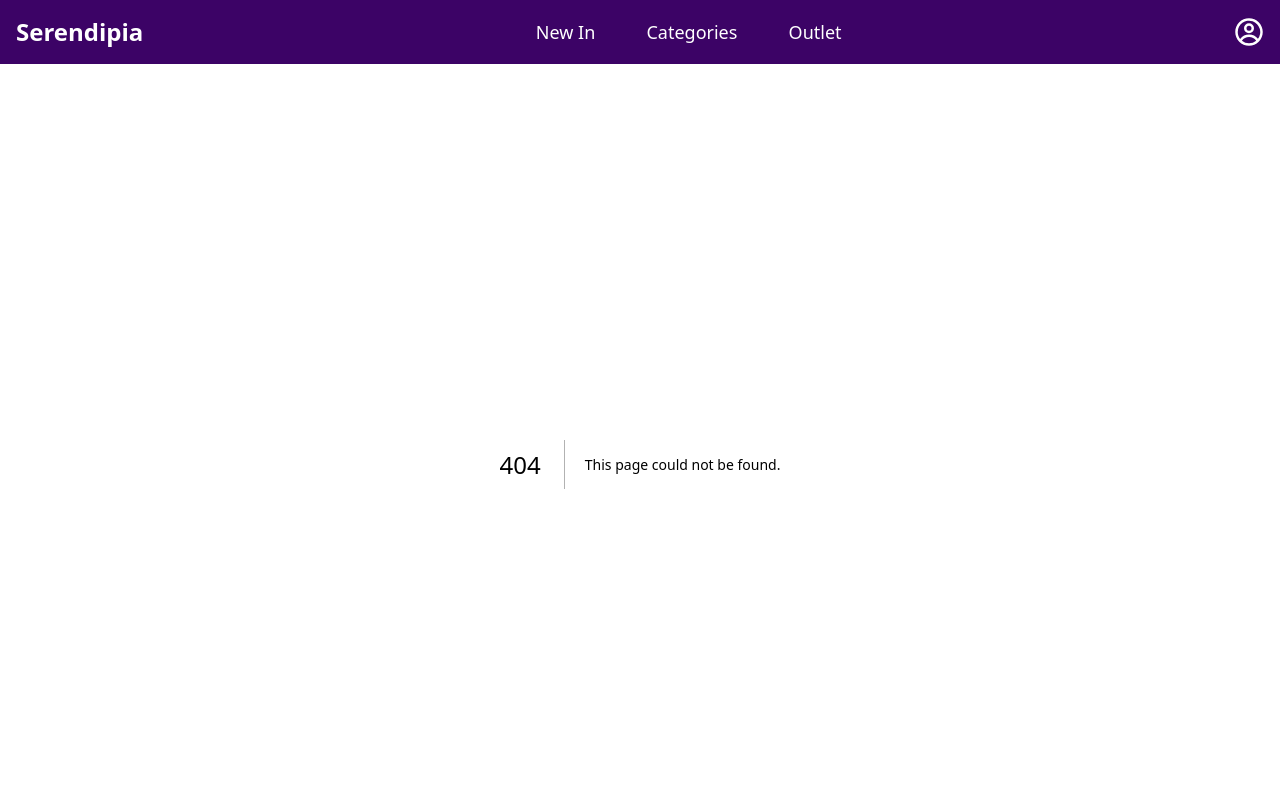
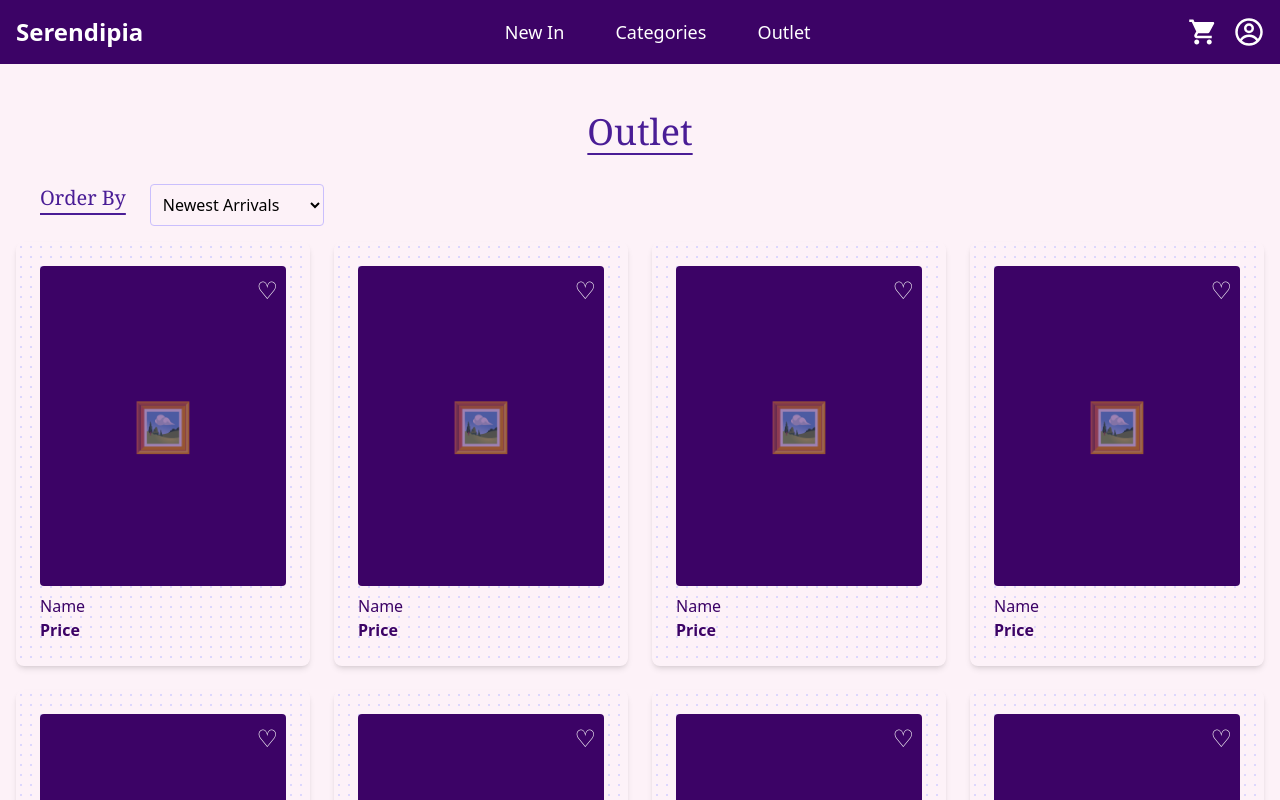
Before and after one commit to Gabriel2121621/JewerlleryShop, a Next.js app: page /outlet in a window 1280 px wide. Before the commit this address had no page. Shown: the top 800 px of the page. Built offline with nearby package versions, Linux system fonts and the light colour scheme.

Commit message:
cart begin

```diff
--- /dev/null
+++ b/app/components/ShoppingCartCard.tsx
@@ -0,0 +1,32 @@
+import React from "react";
+const HeartIcon = () => <span>♡</span>;
+const ImageIcon = () => <span className="text-5xl opacity-50">🖼️</span>;
+
+interface ShoppingCartItemProps {
+  name: string;
+  quantity: string;
+  price: string;
+}
+
+const ShopingCartItemCard: React.FC<ShoppingCartItemProps> = ({
+  name,
+  quantity,
+  price,
+}) => {
+  return (
+    <div className="bg-dotted-pattern rounded-lg p-6 shadow-md">
+      <div className="relative flex h-80 items-center justify-center rounded bg-purple-950">
+        <ImageIcon />
+        <button className="absolute top-2 right-2 text-2xl text-white">
+          <HeartIcon />
+        </button>
+      </div>
+      <div className="pt-2 text-left">
+        <p className="text-purple-950">{name}</p>
+        <p className="font-semibold text-purple-950">{price}</p>
+      </div>
+    </div>
+  );
+};
+
+export default ShopingCartItemCard;
--- /dev/null
+++ b/app/components/icons/cart.tsx
@@ -0,0 +1,19 @@
+import { JSX, SVGProps } from "react";
+
+const ShoppingCart = (
+  props: JSX.IntrinsicAttributes & SVGProps<SVGSVGElement>,
+) => (
+  <svg
+    xmlns="http://www.w3.org/2000/svg"
+    width="30px"
+    height="30px"
+    fill="#fff"
+    viewBox="0 0 24 24"
+    {...props}
+  >
+    {/* Path de un ícono de carrito de compras (Material Icons) */}
+    <path d="M7 18c-1.1 0-1.99.9-1.99 2S5.9 22 7 22s2-.9 2-2-.9-2-2-2zM1 2v2h2l3.6 7.59-1.35 2.45c-.16.28-.25.61-.25.96 0 1.1.9 2 2 2h12v-2H7.42c-.14 0-.25-.11-.25-.25l.03-.12.9-1.63h7.45c.75 0 1.41-.41 1.75-1.03l3.58-6.49c.08-.14.12-.31.12-.48 0-.55-.45-1-1-1H5.21l-.94-2H1zm16 16c-1.1 0-1.99.9-1.99 2s.89 2 1.99 2 2-.9 2-2-.9-2-2-2z" />
+  </svg>
+);
+
+export default ShoppingCart;
--- a/app/components/profile.tsx
+++ b/app/components/icons/profile.tsx
@@ -1,4 +1,4 @@
-import { JSX, SVGProps } from "react"
+import { JSX, SVGProps } from "react";
 
 const Profile = (props: JSX.IntrinsicAttributes & SVGProps<SVGSVGElement>) => (
   <svg
@@ -14,5 +14,5 @@ const Profile = (props: JSX.IntrinsicAttributes & SVGProps<SVGSVGElement>) => (
       <path d="M12 1C5.925 1 1 5.925 1 12s4.925 11 11 11 11-4.925 11-11S18.075 1 12 1ZM3 12c0 2.09.713 4.014 1.908 5.542A8.986 8.986 0 0 1 12.065 14a8.984 8.984 0 0 1 7.092 3.458A9 9 0 1 0 3 12Zm9 9a8.963 8.963 0 0 1-5.672-2.012A6.992 6.992 0 0 1 12.065 16a6.991 6.991 0 0 1 5.689 2.92A8.964 8.964 0 0 1 12 21Z" />
     </g>
   </svg>
-)
-export default Profile
+);
+export default Profile;
--- a/app/layout.tsx
+++ b/app/layout.tsx
@@ -1,7 +1,8 @@
 import { Geist, Geist_Mono } from "next/font/google";
-import Profile from "./components/profile";
+import Profile from "./components/icons/profile";
 import ClientLoader from "./components/ClientLoader";
 import "./globals.css";
+import ShoppingCart from "./components/icons/cart";
 
 // 1. DEFINIR METADATOS
 export const metadata = {
@@ -75,9 +76,12 @@ export default function RootLayout({
                 </li>
               </ul>
             </div>
-
-            {/* Profile Icon */}
-            <Profile className="transition-transform hover:scale-125 hover:contrast-125" />
+            <div className="flex items-center">
+              <a href="shoppingcart">
+                <ShoppingCart className="mr-4 ml-4 transition-transform hover:scale-125 hover:contrast-125" />
+              </a>
+              <Profile className="transition-transform hover:scale-125 hover:contrast-125" />
+            </div>
           </nav>
         </header>
         {/* CONTENEDOR PRINCIPAL
--- /dev/null
+++ b/app/outlet/page.tsx
@@ -0,0 +1,62 @@
+import React from "react";
+import ProductCard from "../components/ProductCard";
+
+const Outlet: React.FC = () => {
+  // En una app real, esto vendría de una API
+  const products = [
+    { name: "Name", price: "Price" },
+    { name: "Name", price: "Price" },
+    { name: "Name", price: "Price" },
+    { name: "Name", price: "Price" },
+
+    { name: "Name", price: "Price" },
+    { name: "Name", price: "Price" },
+    { name: "Name", price: "Price" },
+    { name: "Name", price: "Price" },
+
+    { name: "Name", price: "Price" },
+    { name: "Name", price: "Price" },
+    { name: "Name", price: "Price" },
+    { name: "Name", price: "Price" },
+
+    { name: "Name", price: "Price" },
+    { name: "Name", price: "Price" },
+    { name: "Name", price: "Price" },
+    { name: "Name", price: "Price" },
+  ];
+
+  return (
+    <section className="bg-pink-50 px-4 py-12">
+      <h2 className="mb-8 text-center font-serif text-4xl text-purple-900 underline decoration-2 underline-offset-8">
+        Outlet
+      </h2>
+      <section className="justify-left mb-4 flex space-x-6">
+        <h2 className="ml-6 text-left font-serif text-xl text-purple-900 underline decoration-2 underline-offset-8">
+          Order By
+        </h2>
+
+        <div>
+          <select className="rounded border border-purple-300 p-2">
+            <option value="newest">Newest Arrivals</option>
+            <option value="price-low-high">Price: Low to High</option>
+            <option value="price-high-low">Price: High to Low</option>
+          </select>
+        </div>
+      </section>
+      <div className="container mx-auto grid grid-cols-2 grid-rows-4 gap-6 md:grid-cols-4">
+        {products.map((product, index) => (
+          <ProductCard key={index} name={product.name} price={product.price} />
+        ))}
+      </div>
+      <h2 className="mt-8 text-center font-serif text-2xl text-purple-900 underline decoration-2 underline-offset-8">
+        See More
+      </h2>
+    </section>
+  );
+};
+
+const AppOutlet: React.FC = () => {
+  return <Outlet />;
+};
+
+export default AppOutlet;
--- /dev/null
+++ b/app/shoppingcart/page.tsx
@@ -0,0 +1,52 @@
+import React from "react";
+import ShoppingCartCard from "../components/ShoppingCartCard";
+
+const ShoppingCart: React.FC = () => {
+  const products = [
+    { name: "Name", quantity: "quantity", price: "Price" },
+    { name: "Name", quantity: "quantity", price: "Price" },
+    { name: "Name", quantity: "quantity", price: "Price" },
+    { name: "Name", quantity: "quantity", price: "Price" },
+
+    { name: "Name", quantity: "quantity", price: "Price" },
+    { name: "Name", quantity: "quantity", price: "Price" },
+    { name: "Name", quantity: "quantity", price: "Price" },
+    { name: "Name", quantity: "quantity", price: "Price" },
+
+    { name: "Name", quantity: "quantity", price: "Price" },
+    { name: "Name", quantity: "quantity", price: "Price" },
+    { name: "Name", quantity: "quantity", price: "Price" },
+    { name: "Name", quantity: "quantity", price: "Price" },
+
+    { name: "Name", quantity: "quantity", price: "Price" },
+    { name: "Name", quantity: "quantity", price: "Price" },
+    { name: "Name", quantity: "quantity", price: "Price" },
+    { name: "Name", quantity: "quantity", price: "Price" },
+  ];
+
+  return (
+    <section className="container mx-auto p-4">
+      <h2 className="mb-8 text-center font-serif text-4xl text-purple-900 underline decoration-2 underline-offset-8">
+        Shopping Cart
+      </h2>
+      <div className="mx-auto h-500 w-4xl bg-yellow-400">
+        <div className="container mx-auto grid grid-cols-2 grid-rows-4 gap-6 md:grid-cols-4">
+          {products.map((product, index) => (
+            <ShoppingCartCard
+              key={index}
+              name={product.name}
+              quantity={product.quantity}
+              price={product.price}
+            />
+          ))}
+        </div>
+      </div>
+    </section>
+  );
+};
+
+const AppShoppingCart: React.FC = () => {
+  return <ShoppingCart />;
+};
+
+export default AppShoppingCart;
```
